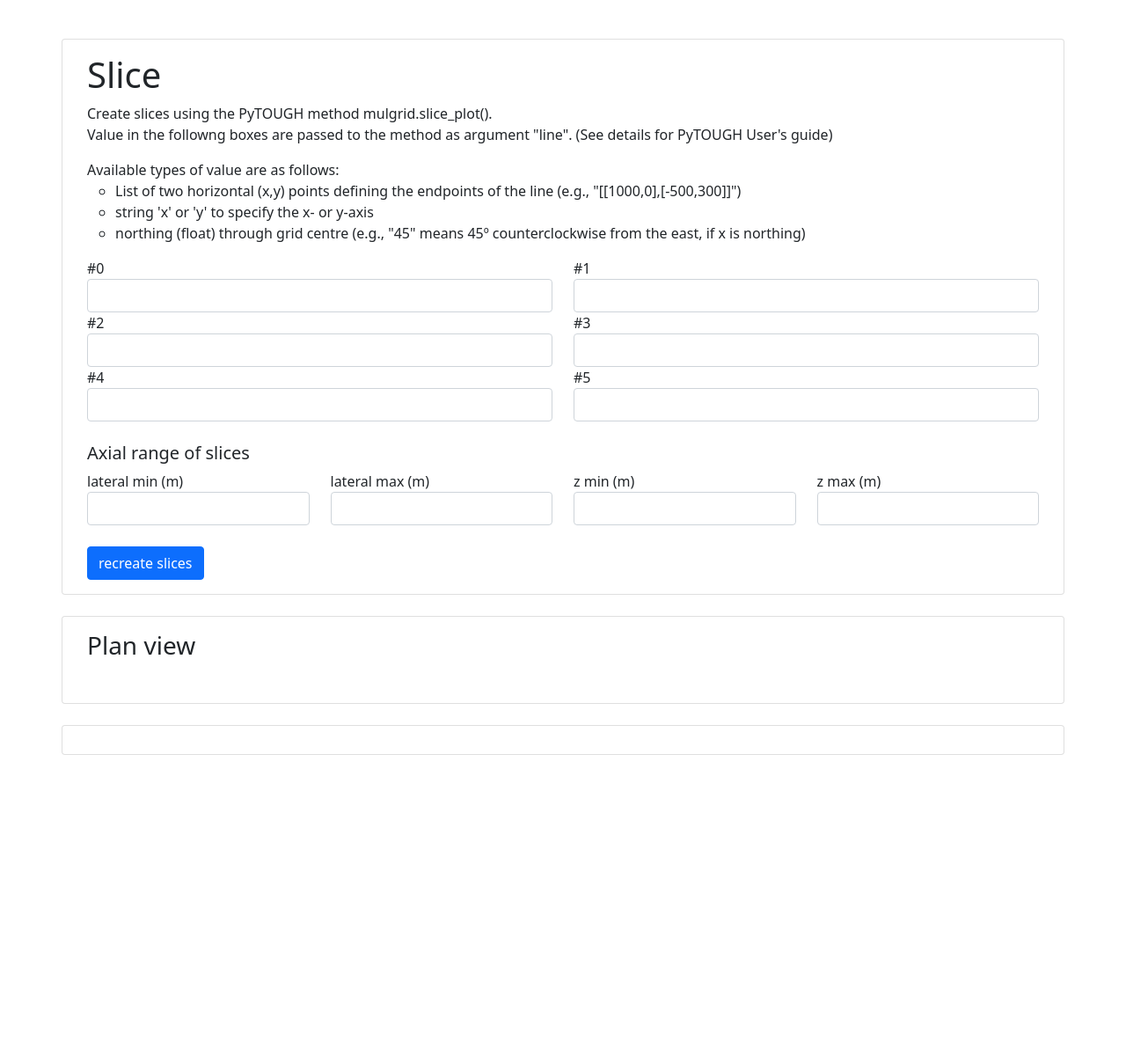
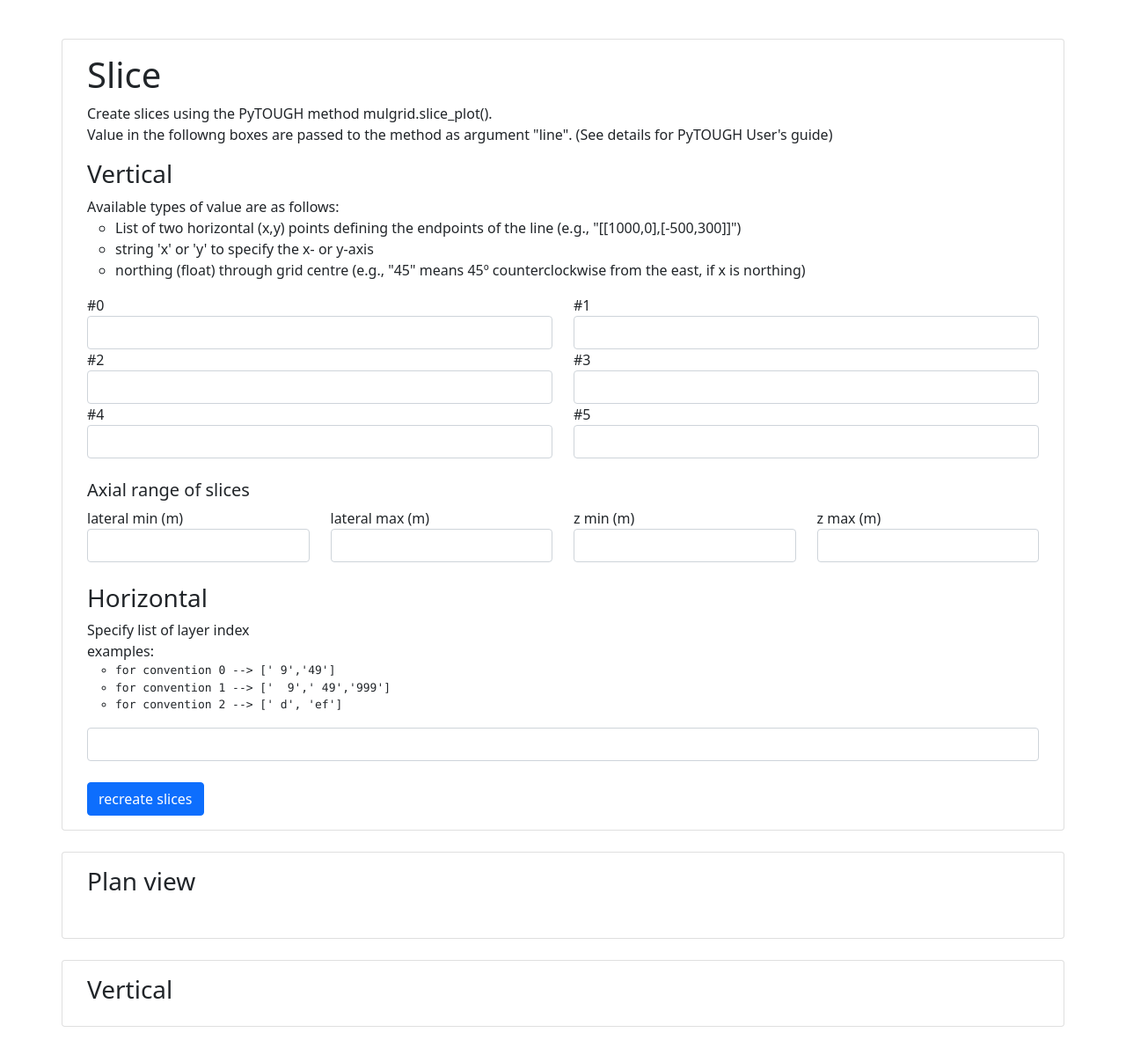
Before and after one commit to umaguron/WEAK3-test, a Flask app: template gui/templates/cmesh4.html in a window 1280 px wide. Shown: the part 537-1744 px from the top of the page at 88% size. Before the commit the page ends 1395 px from the top, so only its background shows below. Run offline with Flask 2, Linux system fonts and the light colour scheme; the template is opened without the code that fills it, so the values that code supplies are empty; parts of the project's set-up code (start-up, migrations or seed data) failed here and were passed over.

Commit message:
[GUI] cmesh4でbottom layerについても断面図を表示する
* cmesh4でbottom layerについても断面図を表示する
* cmesh5バリデーションの修正

```diff
--- a/gui/controller.py
+++ b/gui/controller.py
@@ -654,7 +654,7 @@ def convert_InputIni2form_cmesh3(ini:_readConfig.InputIni, form=None):
 
     return ret
 
-def copy_visualized_mulgrid_imgs(inputIni: _readConfig.InputIni):
+def copy_visualized_mulgrid_imgs(inputIni: _readConfig.InputIni, layers: list=[]):
     """ get logger """
     logger = define_logging.getLogger(
         f"controller.{sys._getframe().f_code.co_name}")
@@ -664,20 +664,39 @@ def copy_visualized_mulgrid_imgs(inputIni: _readConfig.InputIni):
     show_images = {}
     shutil.copy2(os.path.join(inputIni.t2FileDirFp, f"{IMG_LAYER_SURFACE}.png"),
                     create_fullpath(f"gui/static/output/{IMG_LAYER_SURFACE}_{timestamp}.png"))
-    show_images['layer'] = \
+    show_images['layer_surface'] = \
         {'path':f'output/{IMG_LAYER_SURFACE}_{timestamp}.png',
          'caption':'IMG_LAYER_SURFACE'}
 
-    show_images['slice'] = {}
+    show_images['slice_vertical'] = {}
     for l, line in enumerate(inputIni.plot.profile_lines_list):
         shutil.copy2(os.path.join(inputIni.t2FileDirFp, f"{IMG_PERM_SLICE_LINE}{l}.png"),
                         create_fullpath(f"gui/static/output/{IMG_PERM_SLICE_LINE}{l}_{timestamp}.png"))
         shutil.copy2(os.path.join(inputIni.t2FileDirFp, f"{IMG_RESIS_SLICE_LINE}{l}.png"),
                         create_fullpath(f"gui/static/output/{IMG_RESIS_SLICE_LINE}{l}_{timestamp}.png"))
-        show_images['slice'][f'{l}'] = \
+        show_images['slice_vertical'][f'{l}'] = \
             {'resis_path':f'output/{IMG_RESIS_SLICE_LINE}{l}_{timestamp}.png',
              'perm_path':f'output/{IMG_PERM_SLICE_LINE}{l}_{timestamp}.png',
              'caption':repr(line)}
+
+    show_images['slice_horizontal'] = {}
+    for layer in layers:
+
+        orginal_perm = os.path.join(inputIni.t2FileDirFp, f"{IMG_PERM_LAYER}{layer.replace(' ','_')}.png")
+        copied_perm = create_fullpath(f"gui/static/output/{IMG_PERM_LAYER}{layer.replace(' ','_')}_{timestamp}.png")
+        if os.path.isfile(orginal_perm):
+            shutil.copy2(orginal_perm, copied_perm)
+
+        orginal_res = os.path.join(inputIni.t2FileDirFp, f"{IMG_RESIS_LAYER}{layer.replace(' ','_')}.png")
+        copied_res = create_fullpath(f"gui/static/output/{IMG_RESIS_LAYER}{layer.replace(' ','_')}_{timestamp}.png")
+        print(orginal_res)
+        if os.path.isfile(orginal_res):
+            shutil.copy2(orginal_res, copied_res)
+
+        show_images['slice_horizontal'][f'{layer}'] = \
+            {'resis_path':f'output/{IMG_RESIS_LAYER}{layer.replace(" ", "_")}_{timestamp}.png',
+             'perm_path':f'output/{IMG_PERM_LAYER}{layer.replace(" ", "_")}_{timestamp}.png',
+             'caption':repr(layer)}
 
     logger.info('imgs copied to gui/static/output/ : '+repr(show_images))
 
@@ -736,10 +755,27 @@ def cmesh4_visualize():
 
         logger.debug(ini.plot.profile_lines_list)
 
-        # create slices
-        makeGridAmeshVoro.visualize(ini,geo_topo,variable_res,variable_perm, fex='png')
+        # create vertical slices
+        makeGridAmeshVoro.visualize_vslice(ini,geo_topo,variable_res,variable_perm,fex='png')
+
+        # create horizontal slices
+        try:
+            tmp = eval(form['horizontal'])
+            if isinstance(tmp, list):
+                layers = tmp
+            else:
+                layers = []
+        except:
+            layers = []
+
+        for layer in layers:
+            makeGridAmeshVoro.visualize_layer(ini,geo_topo,variable_res,variable_perm,
+                                            layer_no_to_plot=layer, fex='png')
+            makeGridAmeshVoro.visualize_layer(ini,geo_topo,variable_res,variable_perm,
+                                            layer_no_to_plot=layer, fex='pdf')
+
         # copy created slice images to static/output
-        show_images = copy_visualized_mulgrid_imgs(ini)
+        show_images = copy_visualized_mulgrid_imgs(ini, layers=layers)
 
         return render_template('cmesh4.html',
                                form=form,
--- a/gui/templates/cmesh4.html
+++ b/gui/templates/cmesh4.html
@@ -121,6 +121,9 @@
                                     <li>Create slices using the PyTOUGH method mulgrid.slice_plot().</li>
                                     <li>Value in the followng boxes are passed to the method as argument "line". (See details for PyTOUGH User's guide)</li>
                                 </ul>
+                            </div>
+                            <h3>Vertical</h3>
+                            <div class="col-12">
                                 <ul class="list-unstyled">
                                     <li>Available types of value are as follows:
                                         <ul>
@@ -189,6 +192,27 @@
                         </div>
                         <br>
                         <div class="row">
+                            <h3>Horizontal</h3>
+                            <div class="col-12">
+                                <ul class="list-unstyled">
+                                    <li>Specify list of layer index</li>
+                                    <li>examples:</li>
+                                    <li>
+                                        <ul style="font-family: 'Menlo';font-size: small;">
+                                            <li>for convention 0 --> ['&nbsp;9','49'] </li>
+                                            <li>for convention 1 --> ['&nbsp;&nbsp;9','&nbsp;49','999'] </li>
+                                            <li>for convention 2 --> ['&nbsp;d', 'ef'] </li>
+                                        </ul>
+                                    </li>
+                                </ul>
+                            </div>
+                            <div class="col-12">
+                                <input type="text" name="horizontal" value="{{form.horizontal}}" class="form-control" pattern="{{PATTERN['simple_list']}}" title="{{TITLE['plot_line']}}">
+                                <div class="invalid-msg">{{TITLE['simple_list']}}</div>
+                            </div>
+                        </div>
+                        <br>
+                        <div class="row">
                             <div class="col-6">
                                 <input type="submit" value="recreate slices" class="btn btn-primary">
                             </div>
@@ -208,7 +232,7 @@
                     </div>
                     <div class="row">
                         <div class="col-12">
-                            <img src="{{show_images.layer.path}}" class="img-fluid" alt="{{show_images.layer.path}}" title="{{show_images.layer.caption}}">
+                            <img src="{{show_images.layer_surface.path}}" class="img-fluid" alt="{{show_images.layer_surface.path}}" title="{{show_images.layer_surface.caption}}">
                         </div>
                     </div>
                 </div>
@@ -218,7 +242,8 @@
         <div class="row g-4">
             <div class="card">
                 <div class="card-body">
-                    {% for line_idx, image in show_images.slice.items() -%}
+                    <h3>Vertical</h3>
+                    {% for line_idx, image in show_images.slice_vertical.items() -%}
                     <div class="row">
                         <div class="col-12">
                             <h3>line #{{line_idx}}</h3>
@@ -246,6 +271,41 @@
                 </div>
             </div>
         </div>
+        <br>
+        {% if show_images.slice_horizontal %}
+        <div class="row g-4">
+            <div class="card">
+                <div class="card-body">
+                    <h3>Horizontal</h3>
+                    {% for line_idx, image in show_images.slice_horizontal.items() -%}
+                    <div class="row">
+                        <div class="col-12">
+                            <h3>layer {{line_idx}}</h3>
+                        </div>
+                    </div>
+                    <br>
+                    <div class="row">
+                        <div class="col-6">
+                            <h5>Resistivity</h5>
+                        </div>
+                        <div class="col-6">
+                            <h5>Permeability</h5>
+                        </div>
+                    </div>
+                    <div class="row">
+                        <div class="col-6">
+                            <img src="{{image.resis_path}}" class="img-fluid" alt="{{image.resis_path}}" title="{{image.resis_path}}">
+                        </div>
+                        <div class="col-6">
+                            <img src="{{image.perm_path}}" class="img-fluid" alt="{{image.perm_path}}" title="{{image.perm_path}}">
+                        </div>
+                    </div>
+                    <br>
+                    {%- endfor %}
+                </div>
+            </div>
+        </div>
+        {% endif %}
 
 
         <div class="row">
```
Also changed, not shown: gui/constants.py (+9 -0 lines), gui/templates/cmesh5.html (+6 -6 lines).
